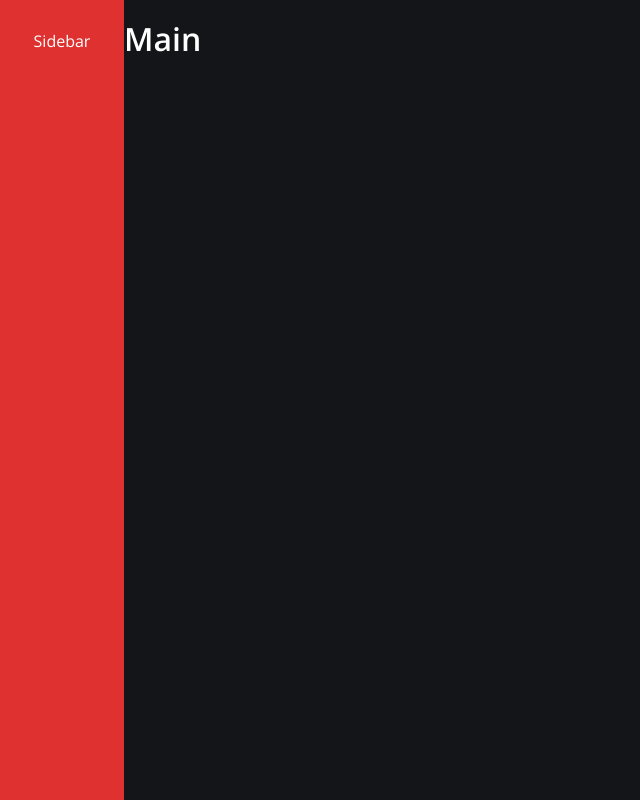
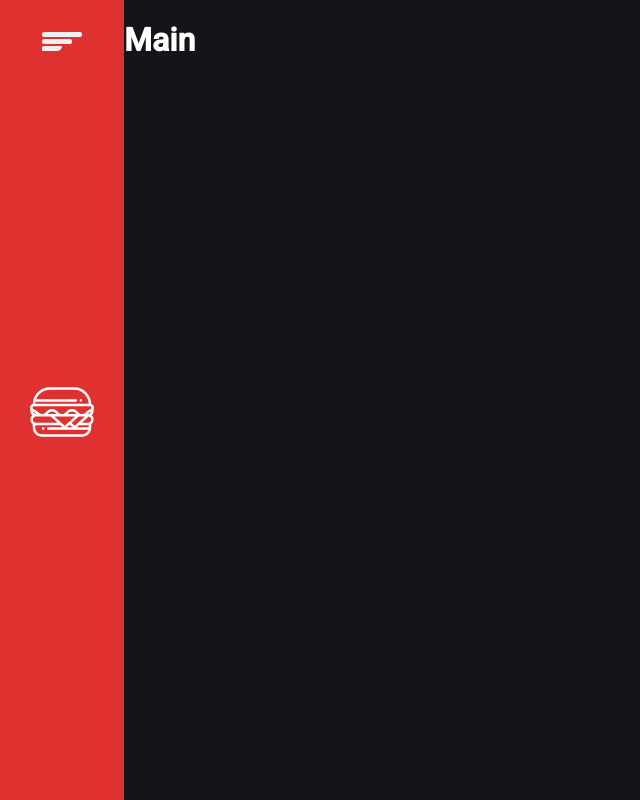
Before and after one commit to coartem/pedido-online, a React (Create React App) app: page / in a window 1280 px wide. Shown: the whole page, without its empty margins (0-640 px from the left). Built offline with nearby package versions, Linux system fonts and the light colour scheme.

Commit message:
sidebar configurada

```diff
--- a/public/index.html
+++ b/public/index.html
@@ -6,12 +6,9 @@
     <meta name="viewport" content="width=device-width, initial-scale=1" />
     <meta name="theme-color" content="#F83600" />
     <meta name="description" content="Templade Dev Samurai de aplicação React" />
-    <link rel="preconnect" href="https://fonts.googleapis.com" />
-    <link rel="preconnect" href="https://fonts.gstatic.com" crossorigin />
-    <link
-      href="https://fonts.googleapis.com/css2?family=IBM+Plex+Mono&family=IBM+Plex+Sans:wght@600;700&family=Open+Sans:wght@400;600&display=swap"
-      rel="stylesheet"
-    />
+    <link rel="preconnect" href="https://fonts.googleapis.com">
+    <link rel="preconnect" href="https://fonts.gstatic.com" crossorigin>
+    <link href="https://fonts.googleapis.com/css2?family=Roboto:wght@400;500&display=swap" rel="stylesheet">
     <link rel="apple-touch-icon" href="%PUBLIC_URL%/logo192.png" />
     <!--
       manifest.json provides metadata used when your web app is installed on a
--- a/src/components/Sidebar/index.tsx
+++ b/src/components/Sidebar/index.tsx
@@ -1,5 +1,25 @@
 import { Container } from './styles'
 
+import { ReactComponent as BurgerIcon } from '../../assets/burger.svg'
+
+import menuImg from '../../assets/menu.svg'
+
 export function Sidebar () {
-  return <Container>Sidebar</Container>
+  return (
+  <Container>
+    <button type='button'>
+        <img src={menuImg} alt='Abrir e fechar menu' />
+    </button>
+    <nav>
+      <ul>
+        <li>
+          <a href='#'>
+            <BurgerIcon />
+            <span>Hambúrgueres</span>
+          </a>
+        </li>
+      </ul>
+    </nav>
+  </Container>
+  )
 }
--- a/src/components/Sidebar/styles.ts
+++ b/src/components/Sidebar/styles.ts
@@ -1,7 +1,7 @@
 import styled from 'styled-components'
 
 export const Container = styled.aside`
-  background-color: ${({theme}) => theme.colors.red};
+  background-color: ${({ theme }) => theme.colors.red};
 
   width: 7.75rem;
 
@@ -11,4 +11,75 @@
   display: flex;
   flex-direction: column;
   align-items: center;
+
+  button {
+    background: none;
+    width: 100%;
+    border: none;
+  }
+
+  nav {
+    flex: 1;
+    width: 100%;
+    height: 100%;
+
+    ul {
+      height: 100%;
+      display: flex;
+      flex-direction: column;
+      justify-content: center;
+      gap: 1.5rem;
+    }
+
+    li {
+      a {
+        width: fit-content;
+        position: relative;
+        padding-left: 1.875rem;
+        padding-right: 1.875rem;
+
+        display: flex;
+        align-items: center;
+        gap: 2rem;
+
+        svg {
+          fill: ${({ theme }) => theme.colors.white};
+          width: 4rem;
+          height: 4rem;
+          transition: fill 0.3s;
+        }
+
+        span {
+          font-size: 1rem;
+          font-weight: 500;
+          transition: color 0.3s;
+        }
+
+        &.active {
+          &::after {
+            content: '';
+            position: absolute;
+            left: 0;
+            top: 50%;
+            bottom: 0;
+            transform: translateY(-50%);
+
+            background-color: ${({ theme }) => theme.colors.yellow};
+            width: 5px;
+            height: calc(100% + 10px);
+
+            border-radius: 0 5px 5px 0;
+          }
+
+          svg {
+            fill: ${({ theme }) => theme.colors.yellow};
+          }
+
+          span {
+            color: ${({ theme }) => theme.colors.yellow};
+          }
+        }
+      }
+    }
+  }
 `
--- a/src/styles/global.ts
+++ b/src/styles/global.ts
@@ -1,12 +1,46 @@
 import { createGlobalStyle } from 'styled-components'
 
 export const GlobalStyle = createGlobalStyle`
-  html, body, #root {
-    min-height: 100%;
+  * {
+    margin: 0;
+    padding: 0;
+    box-sizing: border-box;
   }
+
+  html {
+    @media (max-width: 1080px) {
+      font-size: 93.75%;
+    }
+    @media (max-width: 720px) {
+      font-size: 87.5%;
+    }
+  }
+
   body {
-    background: ${(props) => props.theme.colors.gray900};
-    color: ${(props) => props.theme.colors.white};
-    font-family: ${(props) => props.theme.fontFamily.sans};
+    background: ${({ theme }) => theme.colors.gray900};
+    -webkit-font-smoothing: antialiased;
+    color: ${({ theme }) => theme.colors.white};
+  }
+
+  body,
+  input,
+  select,
+  textarea,
+  button {
+    font: 400 1rem 'Roboto', Helvetica, Arial, sans-serif;
+  }
+
+  a {
+    color: inherit;
+    text-decoration: none;
+  }
+
+  button {
+    cursor: pointer;
+  }
+
+  ul,
+  li {
+    list-style: none;
   }
 `
```
